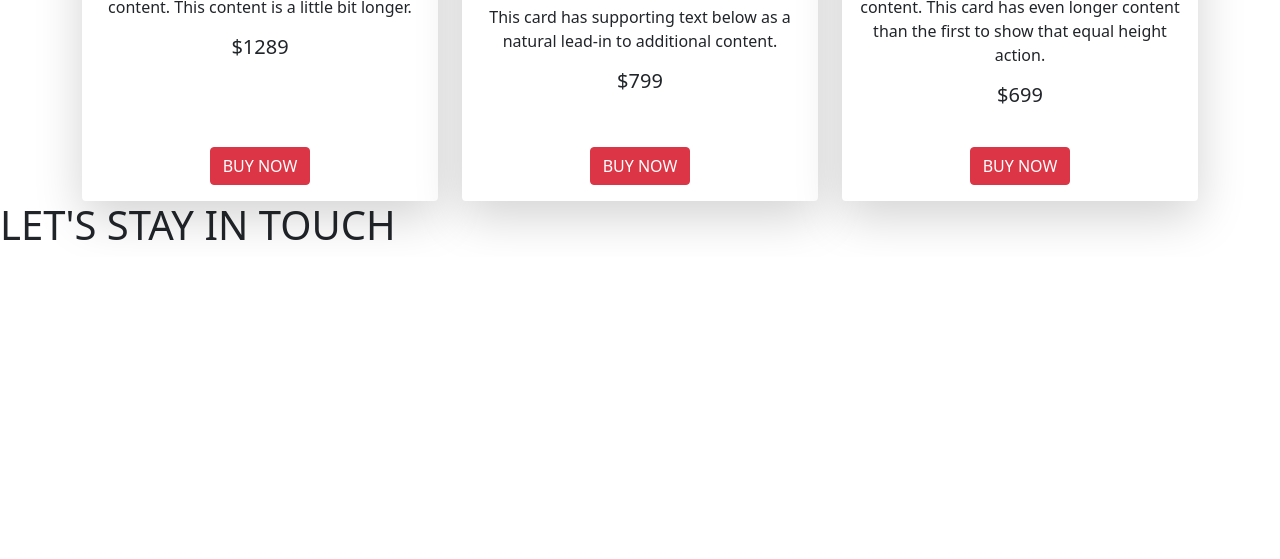
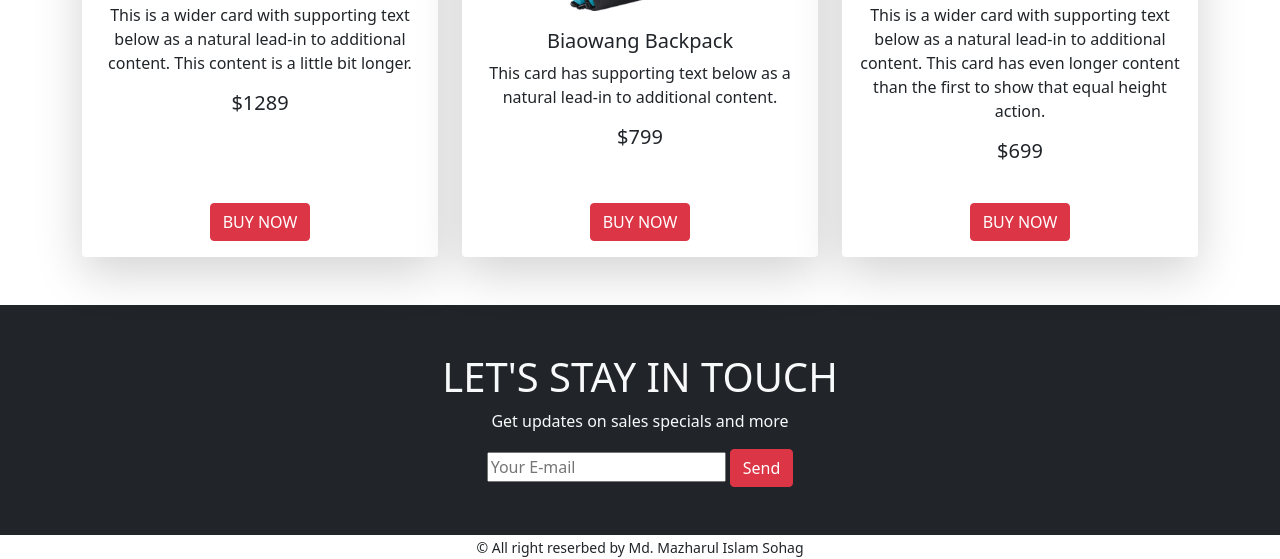
Before and after one commit to mislamsohag/panda-commerce, a plain HTML site: page index.html in a window 1280 px wide. Shown: the part 1984-2543 px from the top of the page. Before the commit the page ends 2241 px from the top, so only its background shows below. Drawn offline with Linux system fonts and the light colour scheme.

Commit message:
Full Site Add

```diff
--- a/index.html
+++ b/index.html
@@ -7,13 +7,12 @@
   <meta name="viewport" content="width=device-width, initial-scale=1.0">
   <title>Panda Commers</title>
   <link rel="stylesheet" href="css/bootstrap.min.css">
-
 </head>
 
 <body>
   <header>
     <!-- Navigation Part Start -->
-    <section class="navigation fixed-top">
+    <section class="navigation">
       <nav class="navbar navbar-expand-lg navbar-light bg-light">
         <div class="container">
           <a class="navbar-brand" href="#">
@@ -240,9 +239,20 @@
 
   </main>
   <footer>
-    <div id="subscribe">
-      <h1 class="text-uppercase">Let's stay in touch</h1>
-    </div>
+    <section class="subscribe">
+      <div class="bg-dark text-center text-light mt-5 py-5" id="subscribe">
+
+        <h1 class="text-uppercase">Let's stay in touch</h1>
+        <p>Get updates on sales specials and more</p>
+        <div class=" ">
+          <input type="email" placeholder="Your E-mail">
+          <button class="btn btn-danger">Send</button>
+        </div>
+      </div>
+    </section>
+    <section class="footer text-center">
+      <small>&copy; All right reserbed by Md. Mazharul Islam Sohag</small>
+    </section>
   </footer>
 
 
```
Also changed, not shown: css/style.css (added).
